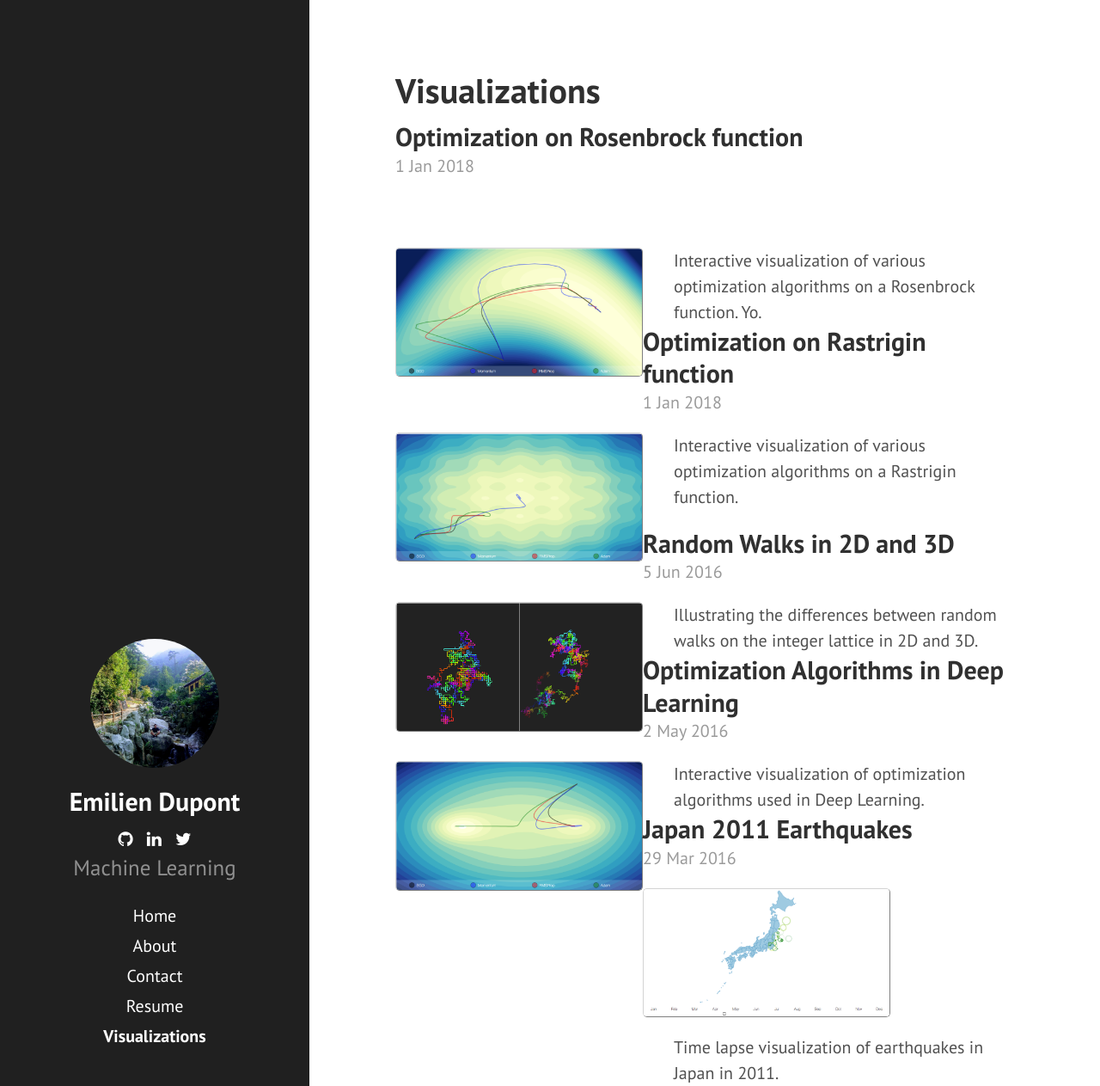
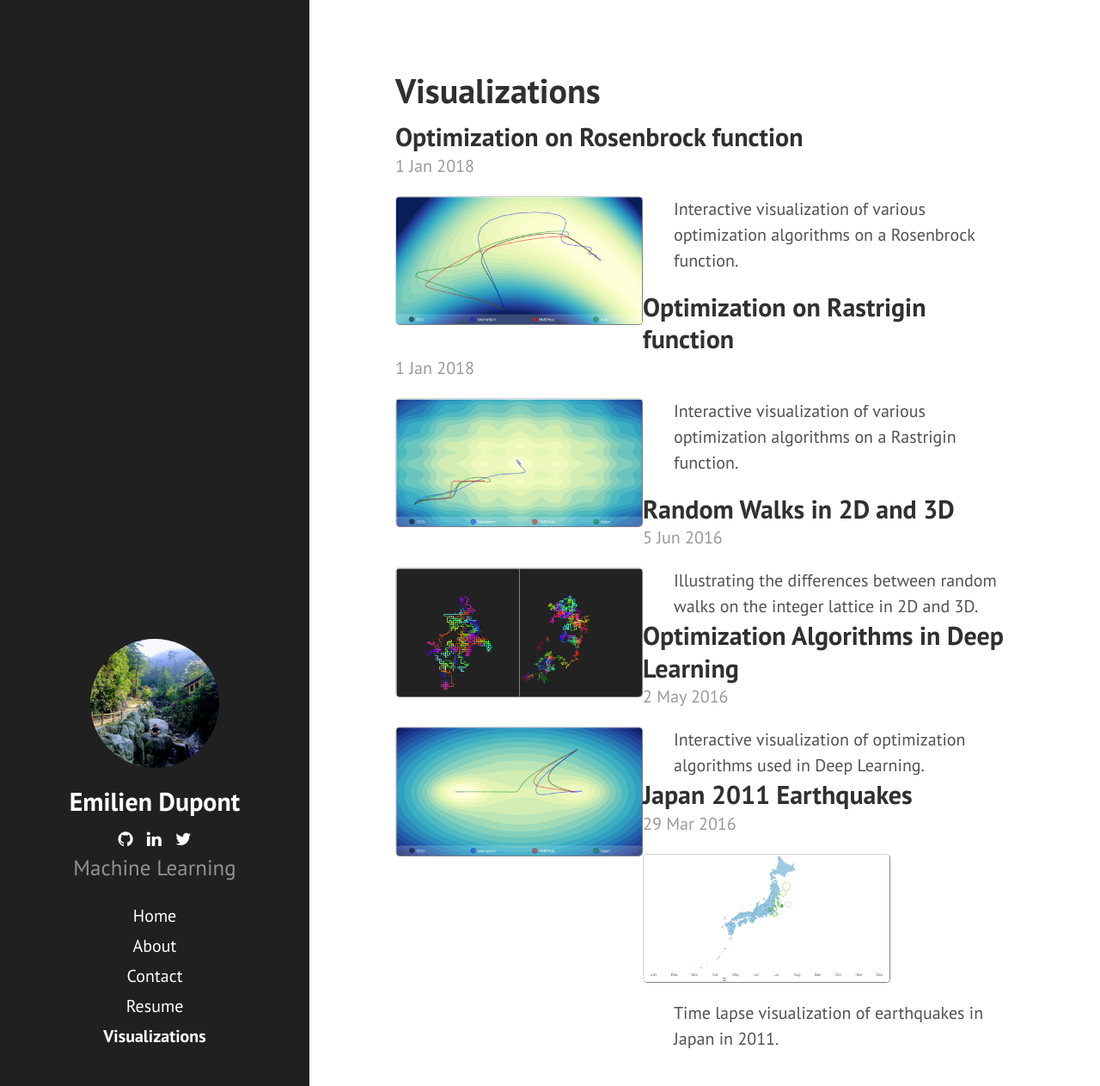
Before and after one commit to EmilienDupont/emiliendupont.github.io, a Jekyll site: the page built from visualizations.md, in a window 1280 px wide and 1263 px high. Shown: the whole window at 86% size. Built offline with Jekyll 4.4.1, drawn with Linux system fonts in a browser that asks for light colours; nearby versions of some CDN libraries.

```diff
--- a/visualizations.md
+++ b/visualizations.md
@@ -12,16 +12,15 @@ title: Visualizations
   </h2>
 
   <span class="post-date">1 Jan 2018</span>
+
+  <div style="float:left; width:40%;">
+    <img src="{{ site.url }}/imgs/viz-previews/optimization_rosenbrock.png" style="align:left; border: 1px solid #d3d3d3; border-style: outset;">
+  </div>
+
+  <div style="float:right; width:55%;">
+    <p>Interactive visualization of various optimization algorithms on a Rosenbrock function.</p>
+  </div>
 </div>
-
-<div style="float:left; width:40%;">
-  <img src="{{ site.url }}/imgs/viz-previews/optimization_rosenbrock.png" style="align:left; border: 1px solid #d3d3d3; border-style: outset;">
-</div>
-
-<div style="float:right; width:55%;">
-  Interactive visualization of various optimization algorithms on a Rosenbrock function. Yo.
-</div>
-
 &nbsp;
 
 
```
